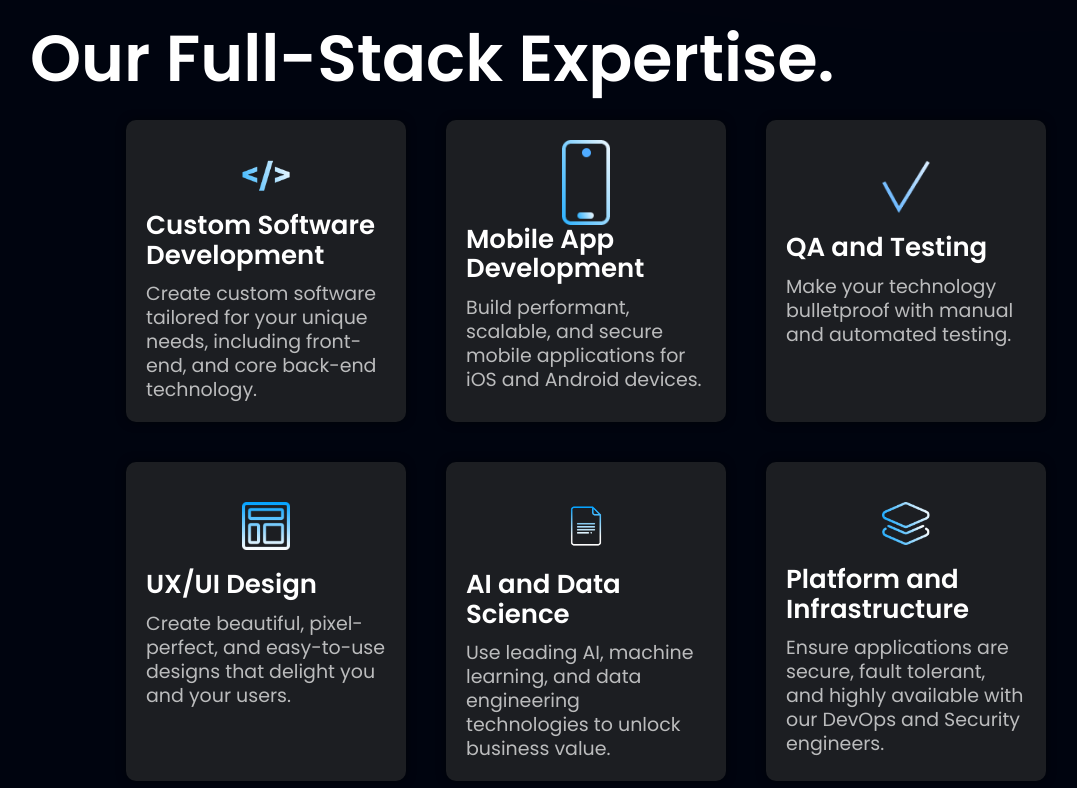
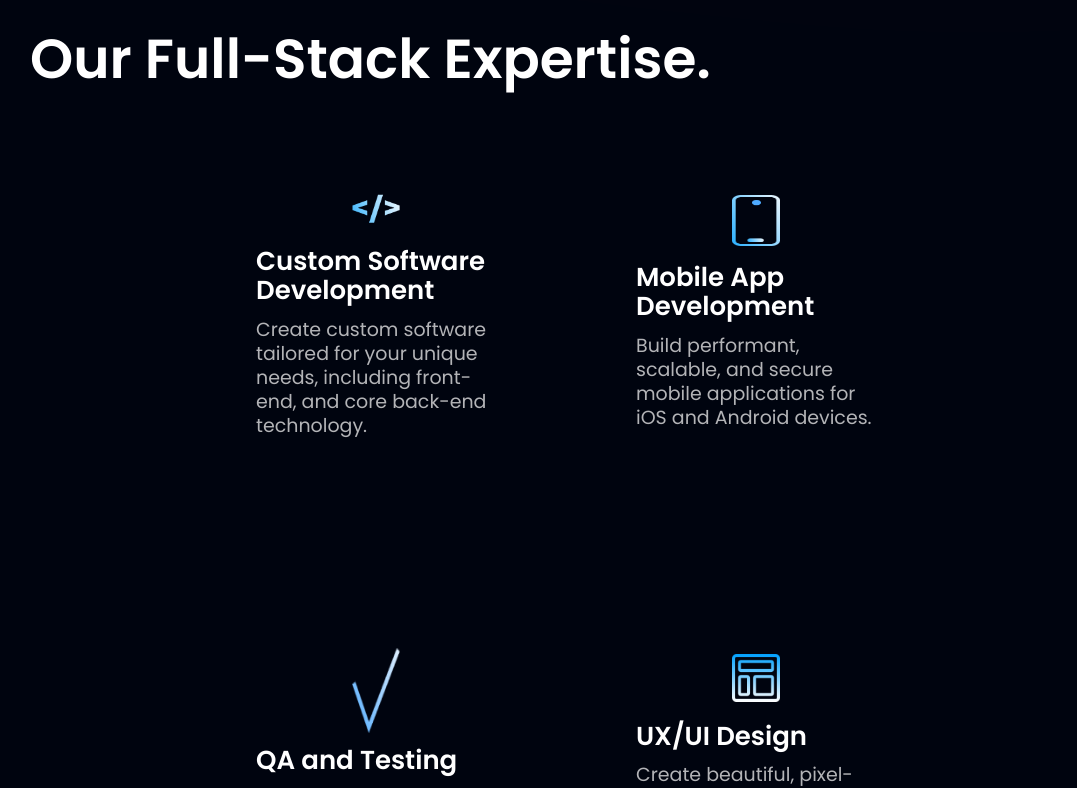
Before and after one commit to NikitaClark/JunziWeb, a React (Vite) app: page / in a window 1280 px wide. Shown: the part 1856-2644 px from the top of the page, without its empty margins (34-1111 px from the left). Built offline with nearby package versions, Linux system fonts and the light colour scheme.

Commit message:
My first commit

```diff
--- a/src/components/Billing.jsx
+++ b/src/components/Billing.jsx
@@ -5,57 +5,57 @@ import './Billing.css';
 const Billing = () => (
   <section id="product" className={layout.sectionReverse}>
     <div className="flex-[1] flex flex-col justify-start mr-10">
-    <h1 className="flex-1 font-poppins font-semibold ss:text-[65px] text-[52px] text-white ss:leading-[100.8px] leading-[10px]">
+    <h1 className="flex-1 font-poppins font-semibold ss:text-[55px] text-[52px] text-white ss:leading-[100.8px] leading-[10px]">
       From Concept to Completion:<br/>Our Full-Stack Expertise.</h1>
       <div className="services">
-        <div className="service">
+        <div className="flex justify-between flex-col px-10 py-12 rounded-[20px]  max-w-[320px] md:mr-10 sm:mr-5 mr-0 my-3 feedback-card">
         <div className={`flex-1 flex ${styles.flexCenter} md:my-5 my-0 relative`}>
-        <img src={csd} alt="billing" className="w-[20%] h-[20%]" />
+        <img src={csd} alt="billing" className="w-[20%] h-[80%]" />
         </div>
           <h2 className="font-poppins font-semibold text-white text-[26px] leading-[29.4px] mb-3">
             Custom Software Development</h2>
           <p className="font-poppins font-normal text-dimWhite text-[19px] leading-[24px]">
             Create custom software tailored for your unique needs, including front-end, and core back-end technology.</p>
         </div>
-        <div className="service">
+        <div className="flex justify-between flex-col px-10 py-12 rounded-[20px]  max-w-[320px] md:mr-10 sm:mr-5 mr-0 my-5 feedback-card">
         <div className={`flex-1 flex ${styles.flexCenter} md:my-0 my-0 relative`}>
-        <img src={mad} alt="billing" className="w-[20%] h-[20%]" />
+        <img src={mad} alt="billing" className="w-[20%] h-[60%]" />
         </div>
           <h2 className="font-poppins font-semibold text-white text-[26px] leading-[29.4px] mb-3">
             Mobile App Development</h2>
           <p className="font-poppins font-normal text-dimWhite text-[19px] leading-[24px]">
             Build performant, scalable, and secure mobile applications for iOS and Android devices.</p>
         </div>
-        <div className="service">
+        <div className="flex justify-between flex-col px-10 py-24 rounded-[20px]  max-w-[320px] md:mr-10 sm:mr-5 mr-0 my-5 feedback-card">
         <div className={`flex-1 flex ${styles.flexCenter} md:my-5 my-0 relative`}>
-        <img src={qa} alt="billing" className="w-[20%] h-[20%]" />
+        <img src={qa} alt="billing" className="w-[20%] h-[120%]" />
         </div>
           <h2 className="font-poppins font-semibold text-white text-[26px] leading-[29.4px] mb-3">
             QA and Testing</h2>
           <p className="font-poppins font-normal text-dimWhite text-[19px] leading-[24px]">
             Make your technology bulletproof with manual and automated testing.</p>
         </div>
-        <div className="service">
+        <div className="flex justify-between flex-col px-10 py-24 rounded-[20px]  max-w-[320px] md:mr-10 sm:mr-5 mr-0 my-5 feedback-card">
         <div className={`flex-1 flex ${styles.flexCenter} md:my-5 my-0 relative`}>
-        <img src={ux} alt="billing" className="w-[20%] h-[20%]" />
+        <img src={ux} alt="billing" className="w-[20%] h-[100]" />
         </div>
           <h2 className="font-poppins font-semibold text-white text-[26px] leading-[29.4px] mb-3">
             UX/UI Design</h2>
           <p className="font-poppins font-normal text-dimWhite text-[19px] leading-[24px]">
             Create beautiful, pixel-perfect, and easy-to-use designs that delight you and your users.</p>
         </div>
-        <div className="service">
+        <div className="flex justify-between flex-col px-10 py-12 rounded-[20px]  max-w-[320px] md:mr-10 sm:mr-5 mr-0 my-5 feedback-card">
         <div className={`flex-1 flex ${styles.flexCenter} md:my-5 my-0 relative`}>
-        <img src={ai} alt="billing" className="w-[20%] h-[20%]" />
+        <img src={ai} alt="billing" className="w-[20%] h-[80%]" />
         </div>
           <h2 className="font-poppins font-semibold text-white text-[26px] leading-[29.4px] mb-3">
             AI and Data Science</h2>
           <p className="font-poppins font-normal text-dimWhite text-[19px] leading-[24px]">
             Use leading AI, machine learning, and data engineering technologies to unlock business value.</p>
         </div>
-        <div className="service">
+        <div className="flex justify-between flex-col px-10 py-12 rounded-[20px]  max-w-[320px] md:mr-10 sm:mr-5 mr-0 my-5 feedback-card">
         <div className={`flex-1 flex ${styles.flexCenter} md:my-5 my-0 relative`}>
-        <img src={pai} alt="billing" className="w-[20%] h-[20%]" />
+        <img src={pai} alt="billing" className="w-[20%] h-[80%]" />
         </div>
           <h2 className="font-poppins font-semibold text-white text-[26px] leading-[29.4px] mb-3">
             Platform and Infrastructure</h2>
```
